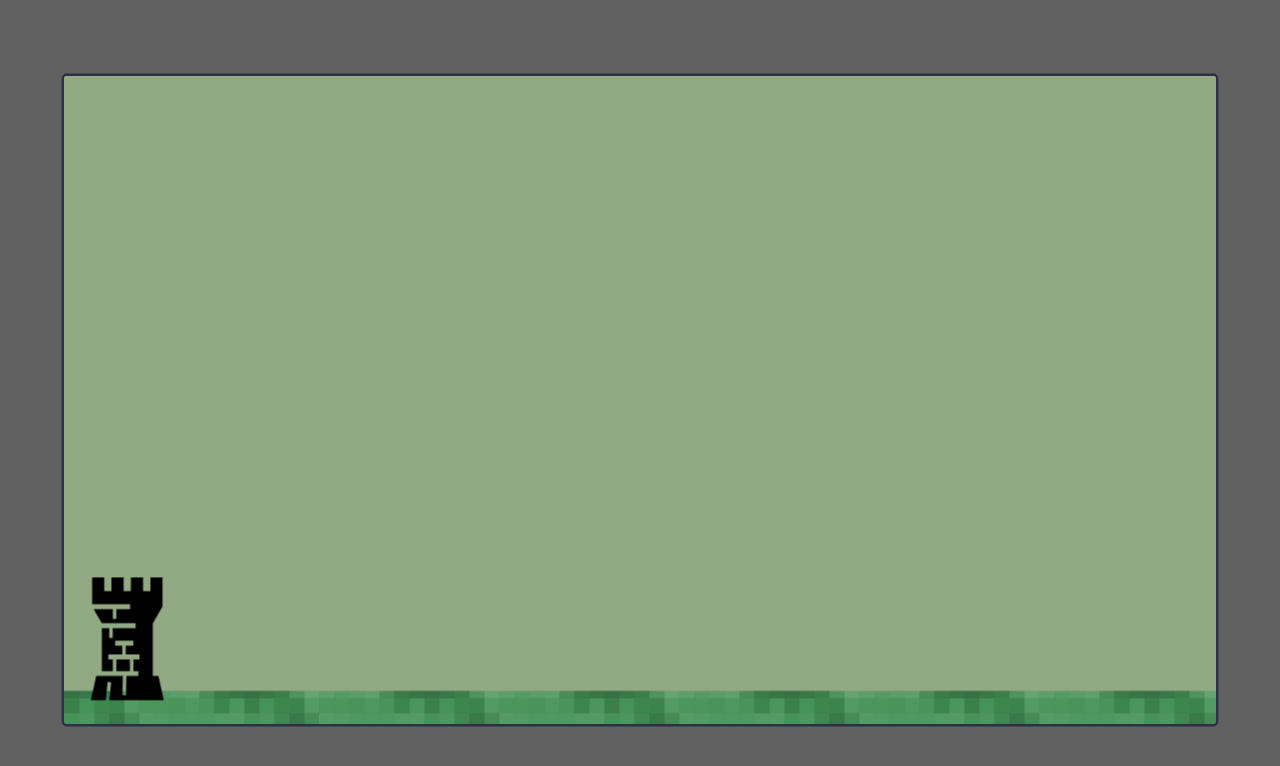
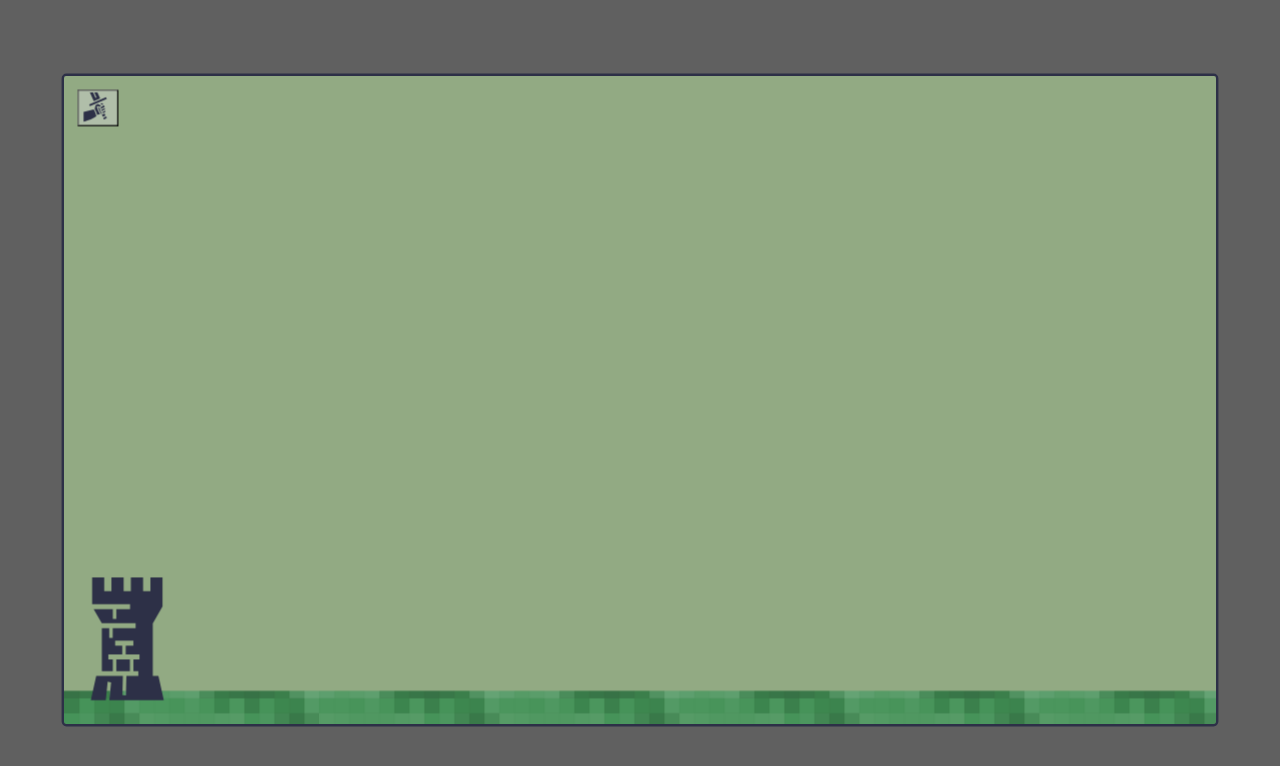
Before and after one commit to EvanMarshallj/age-of-war-clone, a React (Create React App) app: page / in a window 1280 px wide. Shown: the top 766 px of the page. Built offline with nearby package versions, Linux system fonts and the light colour scheme.

Commit message:
WIP unit creation

```diff
--- a/src/App.css
+++ b/src/App.css
@@ -18,13 +18,13 @@
 
 .window{
   background-color: transparent;
+  position: relative;
   border: 4px solid var(--very-dark);
   border-radius: 8px;
   height: 1080px;
   width: 1920px;
   top: 50%;
   left: 50%;
-  position: absolute;
   transform: translate(-50%, -50%) scale(0.6);
   overflow: auto;
 }
@@ -62,8 +62,39 @@
 
 .friendly-tower{
   left: 2%;
+  fill: var(--very-dark);
 }
 
 .enemy-tower {
   left: 96%;
 }
+
+/* Interface */
+
+.game-controls{
+  position: absolute;
+  top: 0%;
+  width: 100%;
+  height: 20%;
+}
+
+.unit-button{
+  background-color: var(--light-color);
+  position: absolute;
+  cursor: pointer;
+  left: 22px;
+  top: 22px;
+}
+
+.knight-icon{
+  fill: var(--very-dark);
+  width: 52px;
+  height: 52px;
+}
+
+/* Battlefield */
+
+.unit {
+  position: relative;
+  fill: var(--secondary-color)
+}
--- /dev/null
+++ b/src/Components/GameControls.tsx
@@ -0,0 +1,10 @@
+import React from 'react';
+import UnitButton from './UnitButton';
+
+export default function GameControls(){
+    return(
+        <div className='game-controls'>
+            <UnitButton />
+        </div>
+    );
+}
--- a/src/Components/Stage.tsx
+++ b/src/Components/Stage.tsx
@@ -1,4 +1,4 @@
-import React, { useEffect, useState, KeyboardEvent } from 'react';
+import React from 'react';
 import { GiFlyingFlag, GiStoneTower, GiWhiteTower } from 'react-icons/gi'
 import Ground from './Ground';
 
--- /dev/null
+++ b/src/Components/Unit.tsx
@@ -0,0 +1,8 @@
+import React from 'react';
+import { GiSwordman } from 'react-icons/gi';
+
+export default function Unit(){
+    return(
+        <GiSwordman className='unit knight' />
+    );
+}
--- /dev/null
+++ b/src/Components/UnitButton.tsx
@@ -0,0 +1,17 @@
+import React from 'react';
+import ReactDOM from 'react-dom';
+import { GiSwordBrandish } from 'react-icons/gi';
+import Unit from './Unit';
+
+export default function UnitButton(){
+
+    function handleClick(){
+        document.querySelector('.stage')!.append(React.createElement(Unit));
+    }
+
+    return(
+        <button className='unit-button' onClick={handleClick}>
+            <GiSwordBrandish className='knight-icon' />
+        </button>
+    );
+}
--- a/src/Components/Window.tsx
+++ b/src/Components/Window.tsx
@@ -1,4 +1,5 @@
 import React from 'react';
+import GameControls from './GameControls';
 import Stage from './Stage';
 
 export default function Window(){
@@ -6,6 +7,7 @@ export default function Window(){
     return(
         <div className='window' >
             <Stage />
+            <GameControls />
         </div>
     );
 }
```
Also changed, not shown: src/Components/Game.tsx (line endings or trailing spaces).
